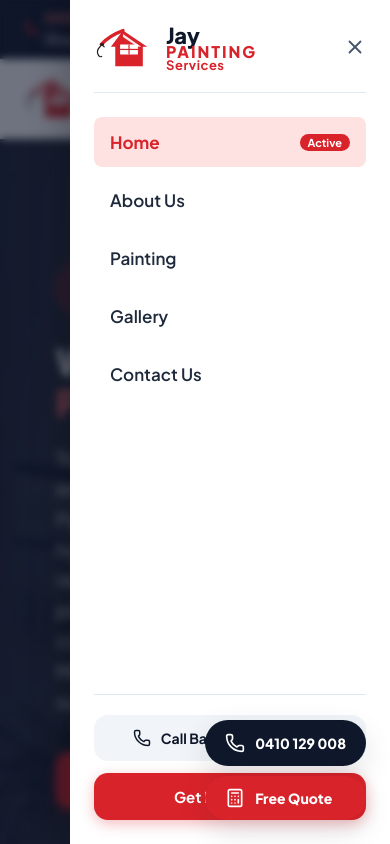
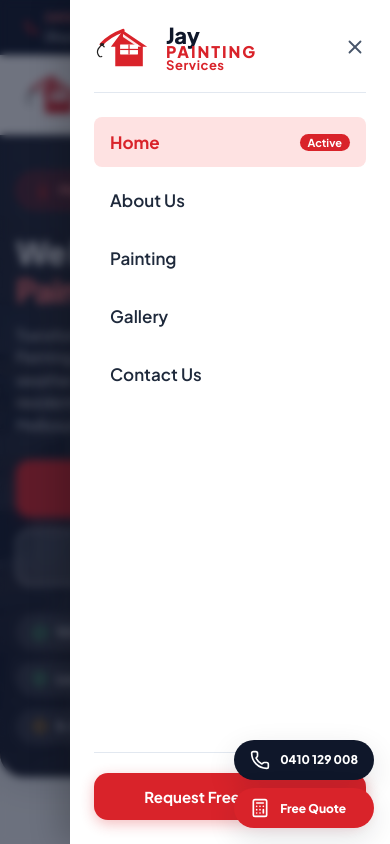
Before and after one commit to 123mazish-web/jay-painting-services, a React (Vite) app: page / in a window 390 px wide. Both pictures are taken after a click on the button "Toggle Navigation". Shown: the top 844 px of the page. Built offline with nearby package versions, Linux system fonts and the light colour scheme.

Commit message:
Fix mobile responsiveness: hero CTA buttons, subpage banners, CTA box, painting cards fit, and 1 image per row gallery grid

```diff
--- a/src/components/Navbar.jsx
+++ b/src/components/Navbar.jsx
@@ -1,6 +1,6 @@
 import React, { useState } from 'react';
 import { Logo } from './Logo';
-import { Phone, Mail, MapPin, Clock, Menu, X, ArrowRight, ShieldCheck } from 'lucide-react';
+import { Phone, Mail, MapPin, Clock, Menu, X, ArrowRight } from 'lucide-react';
 
 export function Navbar({ activePage, setActivePage, onOpenQuoteModal }) {
   const [mobileMenuOpen, setMobileMenuOpen] = useState(false);
@@ -75,17 +75,17 @@ export function Navbar({ activePage, setActivePage, onOpenQuoteModal }) {
             </ul>
           </nav>
 
-          {/* Right Action Button */}
+          {/* Right Action Area */}
           <div className="navbar-actions">
             <button
-              className="btn btn-primary btn-quote"
+              className="btn btn-primary btn-quote desktop-only-quote"
               onClick={onOpenQuoteModal}
             >
               <span>Free Quote</span>
               <ArrowRight size={16} />
             </button>
 
-            {/* Mobile Toggle Button */}
+            {/* Mobile Hamburger Toggle Button */}
             <button
               className="mobile-toggle-btn"
               onClick={() => setMobileMenuOpen(!mobileMenuOpen)}
@@ -123,18 +123,15 @@ export function Navbar({ activePage, setActivePage, onOpenQuoteModal }) {
             </nav>
 
             <div className="mobile-drawer-footer">
-              <a href="tel:0410129008" className="mobile-contact-btn">
-                <Phone size={18} />
-                <span>Call Bayat: 0410 129 008</span>
-              </a>
               <button
-                className="btn btn-primary w-full mt-3"
+                className="btn btn-primary w-full"
                 onClick={() => {
                   setMobileMenuOpen(false);
                   onOpenQuoteModal();
                 }}
               >
-                Get Free Quote
+                <span>Request Free Quote</span>
+                <ArrowRight size={16} />
               </button>
             </div>
           </div>
--- a/src/index.css
+++ b/src/index.css
@@ -2098,11 +2098,11 @@ a {
 }
 
 /* ==========================================================================
-   Responsive Breakpoints
+   Responsive Breakpoints & Mobile Fixes
    ========================================================================== */
 
 @media (max-width: 1024px) {
-  .services-grid {
+  .services-grid, .services-large-img-grid {
     grid-template-columns: repeat(2, 1fr);
   }
 
@@ -2127,13 +2127,30 @@ a {
     flex-direction: column;
     text-align: center;
   }
+
+  .image-slots-6 {
+    grid-template-columns: repeat(2, 1fr);
+  }
 }
 
 @media (max-width: 768px) {
+  /* Header & Navigation Mobile Fixes */
+  .desktop-only-quote {
+    display: none !important;
+  }
+
   .top-bar-left {
     display: none;
   }
 
+  .top-bar-inner {
+    justify-content: center;
+  }
+
+  .top-bar-right {
+    font-size: 12px;
+  }
+
   .desktop-nav {
     display: none;
   }
@@ -2142,21 +2159,199 @@ a {
     display: block;
   }
 
-  .hero-card {
-    padding: 40px 24px;
-    min-height: 480px;
+  /* Hero Section (Image 1 Fixes) */
+  .hero-section.hero-full-bleed {
+    padding: 0 0 24px;
+  }
+
+  .hero-card-wide {
+    min-height: auto;
+    border-radius: 0 0 24px 24px;
+  }
+
+  .hero-content-container {
+    padding: 36px 16px 32px;
   }
 
   .hero-title {
-    font-size: 36px;
+    font-size: 32px;
+    line-height: 1.18;
+    margin-bottom: 14px;
+  }
+
+  .hero-description {
+    font-size: 15px;
+    line-height: 1.5;
+    margin-bottom: 24px;
+  }
+
+  .hero-cta-group {
+    flex-direction: column;
+    width: 100%;
+    gap: 12px;
+    margin-bottom: 28px;
+  }
+
+  .hero-cta-group .btn {
+    width: 100%;
+    justify-content: center;
+  }
+
+  .hero-features {
+    flex-direction: column;
+    align-items: stretch;
+    gap: 10px;
+    width: 100%;
+  }
+
+  .hero-feature-pill {
+    width: 100%;
+    justify-content: flex-start;
+  }
+
+  /* SubPage Banner (Image 2 Fixes) */
+  .subpage-banner {
+    padding: 24px 0 16px;
+  }
+
+  .subpage-banner-card {
+    padding: 32px 16px;
+    border-radius: 20px;
+  }
+
+  .subpage-title {
+    font-size: 30px;
+    margin-bottom: 10px;
+  }
+
+  .subpage-subtitle {
+    font-size: 14px;
+    margin-bottom: 24px;
+  }
+
+  .subpage-actions {
+    flex-direction: column;
+    width: 100%;
+    gap: 12px;
+  }
+
+  .subpage-actions .btn {
+    width: 100%;
+    justify-content: center;
+  }
+
+  /* Callout & PreFooter Banner (Image 3 Fixes) */
+  .callout-section, .prefooter-section {
+    padding: 24px 0;
+  }
+
+  .callout-card, .prefooter-card {
+    padding: 32px 16px;
+    border-radius: 20px;
+    flex-direction: column;
+    text-align: center;
+  }
+
+  .callout-title, .prefooter-text h2 {
+    font-size: 26px;
+  }
+
+  .callout-desc, .prefooter-text p {
+    font-size: 14px;
+  }
+
+  .callout-actions, .prefooter-actions {
+    flex-direction: column;
+    width: 100%;
+    gap: 12px;
+    margin-top: 20px;
+  }
+
+  .callout-actions .btn, .prefooter-actions .btn {
+    width: 100%;
+    justify-content: center;
+  }
+
+  /* Painting Section Zig-Zag Rows (Image 4 Fixes) */
+  .alternating-rows-stack {
+    gap: 36px;
+  }
+
+  .service-zigzag-row {
+    grid-template-columns: 1fr;
+    padding: 24px 16px;
+    border-radius: 20px;
+    gap: 24px;
+    width: 100%;
+    box-sizing: border-box;
+    overflow: hidden;
+  }
+
+  .service-zigzag-row.row-img-right .zigzag-image-col {
+    order: 1;
+  }
+
+  .service-zigzag-row.row-img-right .zigzag-content-col {
+    order: 2;
+  }
+
+  .zigzag-img-wrapper {
+    height: 240px;
+    border-radius: 14px;
+  }
+
+  .zigzag-sub-tag {
+    font-size: 11px;
+  }
+
+  .zigzag-title {
+    font-size: 24px;
+    line-height: 1.25;
+    word-break: break-word;
+  }
+
+  .zigzag-desc {
+    font-size: 14px;
+    line-height: 1.5;
+  }
+
+  .zigzag-features-list li {
+    font-size: 13px;
+  }
+
+  .zigzag-action .btn {
+    width: 100%;
+    justify-content: center;
+  }
+
+  /* Gallery & Our Work Grid (1 Image Per Row - Image 5 Fixes) */
+  .image-slots-grid, .image-slots-6 {
+    grid-template-columns: 1fr !important;
+    gap: 20px;
+  }
+
+  .image-slot-item {
+    height: 320px !important;
+    border-radius: 16px;
+  }
+
+  /* Services Grid on Mobile */
+  .services-large-img-grid, .services-grid {
+    grid-template-columns: 1fr !important;
+    gap: 20px;
+  }
+
+  .about-grid {
+    grid-template-columns: 1fr;
+    gap: 32px;
+  }
+
+  .tall-image-card {
+    height: 360px;
   }
 
   .section-title {
-    font-size: 30px;
-  }
-
-  .services-grid, .gallery-grid {
-    grid-template-columns: 1fr;
+    font-size: 28px;
   }
 
   .form-group-row {
@@ -2170,4 +2365,20 @@ a {
   .about-features-grid {
     grid-template-columns: 1fr;
   }
-}
+
+  /* Floating Quick Widget Mobile Position */
+  .floating-quick-widget {
+    bottom: 16px;
+    right: 16px;
+    gap: 8px;
+  }
+
+  .widget-btn {
+    padding: 10px 16px;
+    font-size: 13px;
+  }
+
+  .widget-label {
+    font-size: 12px;
+  }
+}
```
